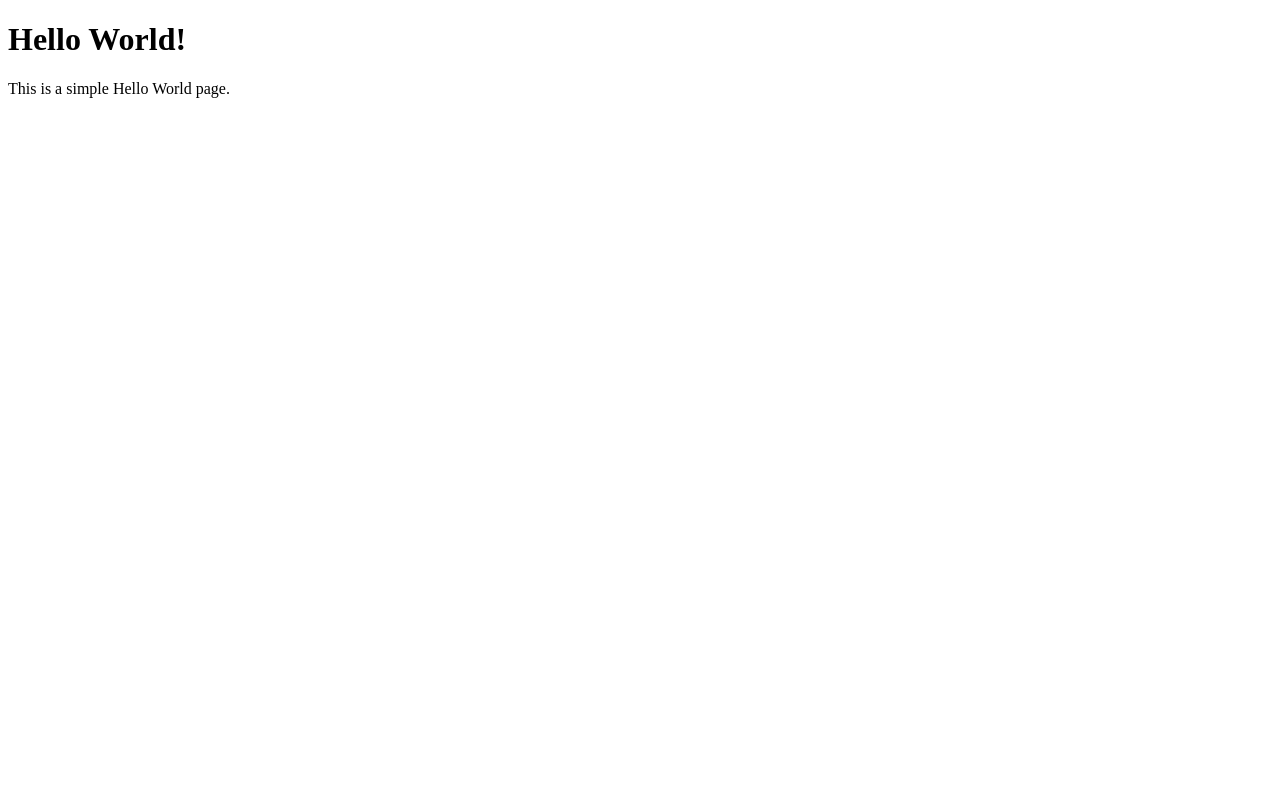
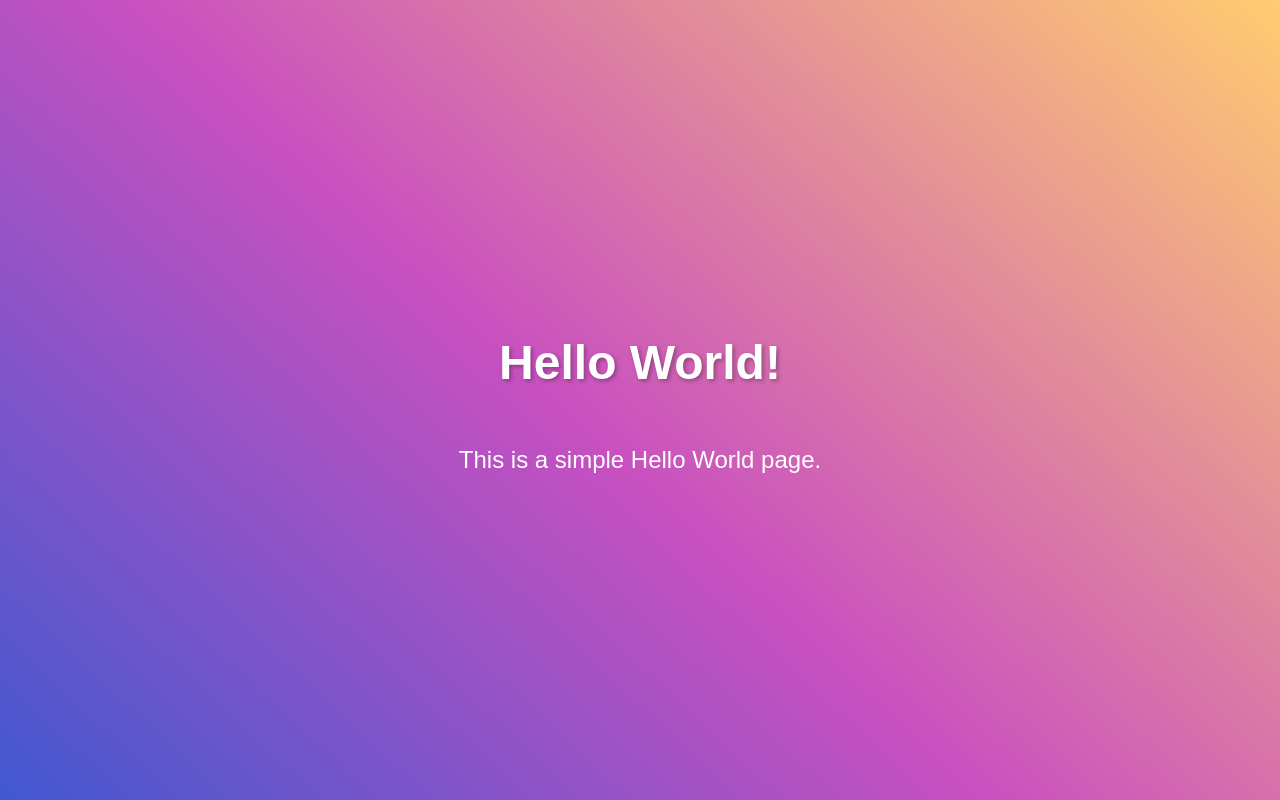
Before and after one commit to AlahaKoonKaruna/MCPDemo, a plain HTML site: page index.html in a window 1280 px wide. Drawn offline with Linux system fonts and the light colour scheme.

Commit message:
Update index.html file

```diff
--- a/index.html
+++ b/index.html
@@ -4,6 +4,28 @@
     <meta charset="UTF-8">
     <meta name="viewport" content="width=device-width, initial-scale=1.0">
     <title>Hello World</title>
+    <style>
+        body {
+            background-color: #4158D0;
+            background-image: linear-gradient(43deg, #4158D0 0%, #C850C0 46%, #FFCC70 100%);
+            color: white;
+            font-family: Arial, sans-serif;
+            height: 100vh;
+            margin: 0;
+            display: flex;
+            flex-direction: column;
+            justify-content: center;
+            align-items: center;
+            text-align: center;
+        }
+        h1 {
+            font-size: 3rem;
+            text-shadow: 2px 2px 4px rgba(0, 0, 0, 0.3);
+        }
+        p {
+            font-size: 1.5rem;
+        }
+    </style>
 </head>
 <body>
     <h1>Hello World!</h1>
```
